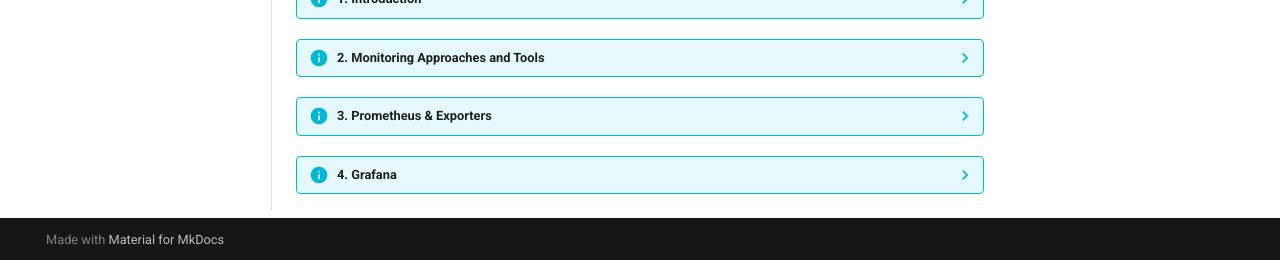
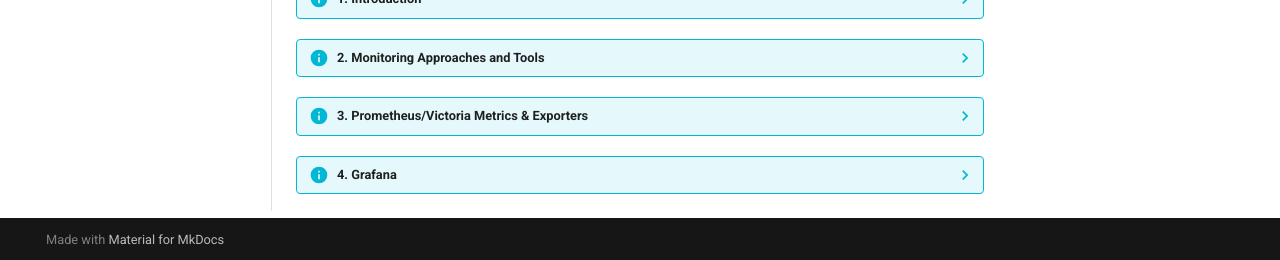
Before and after one commit to ACIT-Hub/docs-acit.surrey.ac.uk, an MkDocs documentation site: the page built from docs/modules/introduction-to-monitoring/index.md, in a window 1280 px wide and 900 px high, scrolled down 677 px. Shown: the part 637-897 px from the top of the window. Built offline with MkDocs 1.6.1 and Material for MkDocs 9.7.7, drawn with Linux system fonts in a browser that asks for light colours; part of the change alters nothing that is shown.

Commit message:
Tweak monitoring chapter prompt

```diff
--- a/docs/modules/introduction-to-monitoring/index.md
+++ b/docs/modules/introduction-to-monitoring/index.md
@@ -43,9 +43,11 @@ This module introduces the fundamentals of monitoring from an RIE perspective. Y
 
     [ Go to section](approaches-and-tools.md)
 
-??? info "3. Prometheus & Exporters"
-    - How are new metrics configured for collection?
+??? info "3. Prometheus/Victoria Metrics & Exporters"
+    - How can new metrics be configured for collection?
+    - How is PromQL used to construct queries?
     - How are alerting conditions configured?
+
     [ Go to section](prometheus.md)
 
 ??? info "4. Grafana"
```
